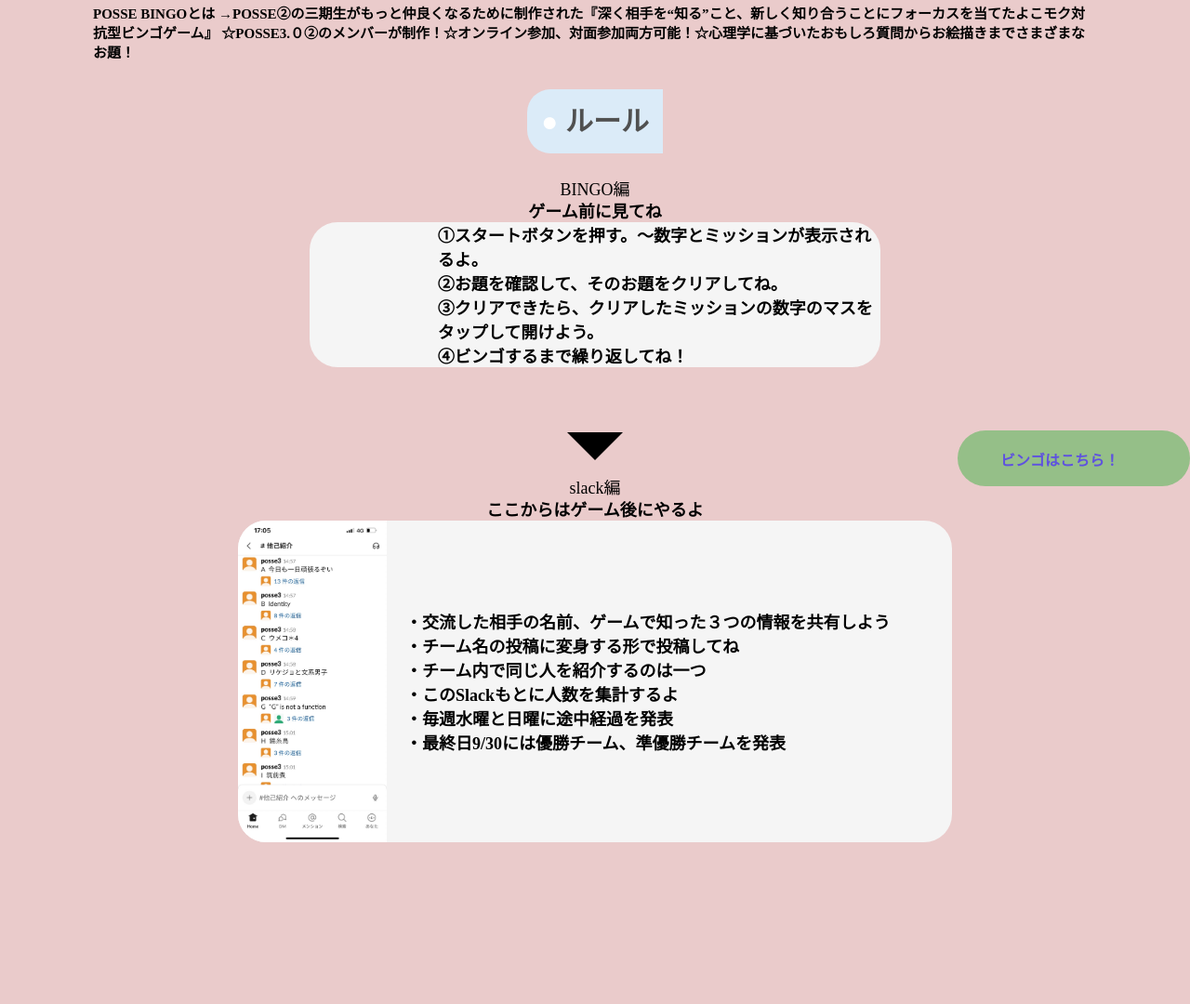
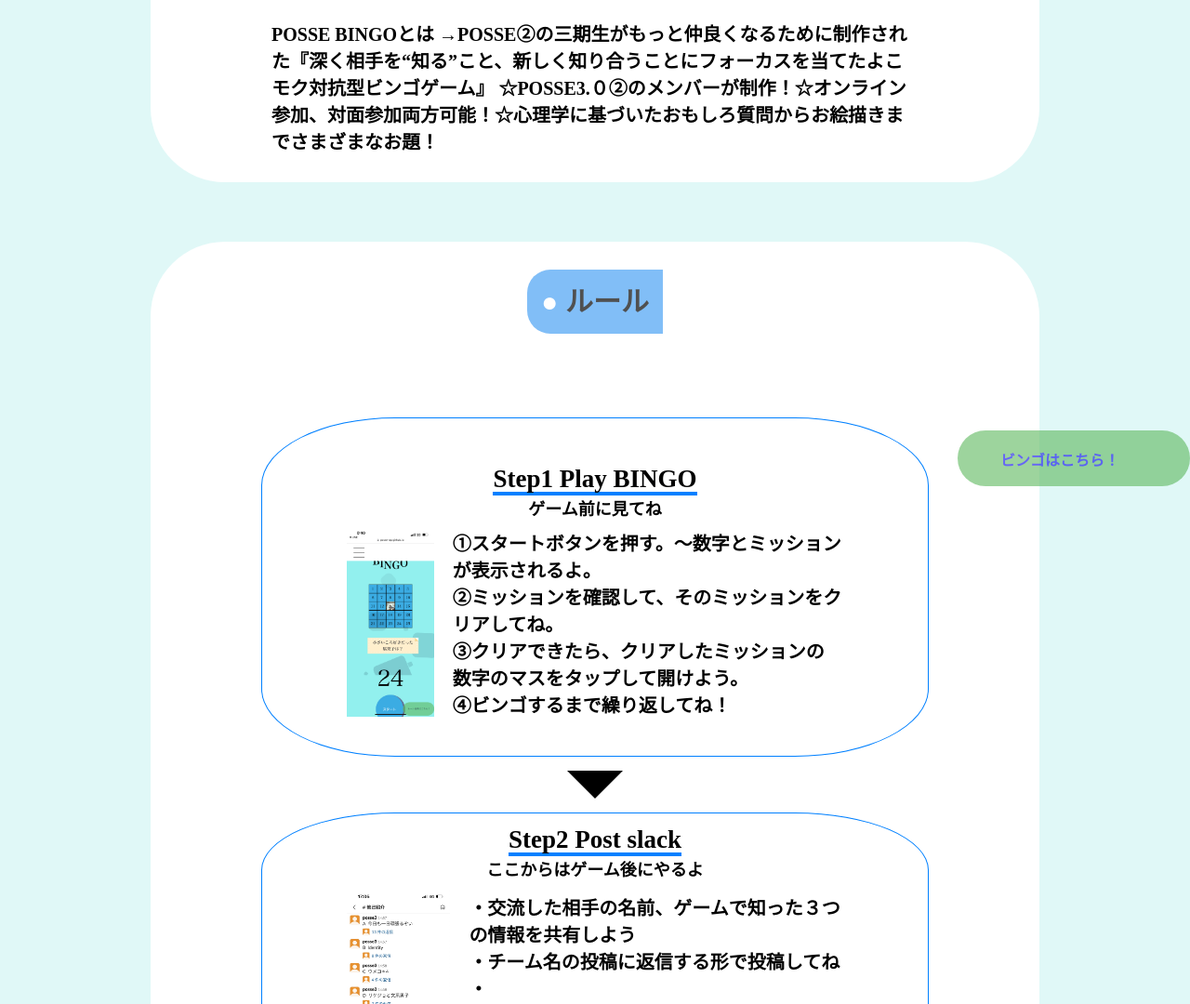
Before and after one commit to posse-ap/posse2-hackathon-202209-team3G, a plain HTML site: page toppage/toppage.html in a window 1280 px wide. Shown: the part 272-1352 px from the top of the page at 93% size. Before the commit the page ends 1178 px from the top, so only its background shows below. Drawn offline with nearby package versions, Linux system fonts and the light colour scheme; a script that the page names is missing.

Commit message:
top page装飾完了

```diff
--- a/toppage/toppage.css
+++ b/toppage/toppage.css
@@ -200,17 +200,17 @@ margin:0 5px;
 .bingoDiscription-title{
   text-align: center;
 }
-.title ,.ruleTitle{
+.title{
   color: #505050;/*文字色*/
   padding: 0.5em;/*文字周りの余白*/
   display: inline-block;/*おまじない*/
   line-height: 1.3;/*行高*/
-  background: #dbebf8;/*背景色*/
+  background: #81bef7;/*背景色*/
   vertical-align: middle;
   border-radius: 25px 0px 0px 25px;/*左側の角を丸く*/
-  margin-top:30px;
+  /* margin-top:30px; */
   margin-bottom:30px;
-  font-size:50px;
+  font-size:30px;
   font-weight:bold;
 }
 .title:before ,.ruleTitle:before{
@@ -218,8 +218,18 @@ margin:0 5px;
   color: white;
   margin-right: 8px;
 }
+.bingoDiscription, .ruleContainer{
+  background-color: #fff;
+  border-radius: 80px;
+  width: 70%;
+  margin: 5% auto;
+  padding: 30px ;
+  text-align: center;
+}
+
+
 .bingoDiscription-title p{
-  font-size:15px;
+  font-size:20px;
   text-align: left;
   padding-left: 100px;
   padding-right:100px;
@@ -231,15 +241,24 @@ margin:0 5px;
   font-weight: bold;
   font-size:30px;
 }
+.q, .b{
+  padding: 20px;
+  margin: 3% 10%;
+}
 .q{
-  text-align: center;
+  margin: -5% 10% ;
+}
+
+
+
+
+.ruleDescriptionContainer{
+  background-color: #fff;
   width: 80%;
-  padding:0 60px;
-  margin:0 auto;
-  padding-bottom: 100px;
-}
-.ruleContainer{
-  text-align: center;
+  border-radius: 20%;
+  margin: 60px auto;
+  padding: 50;
+  border: 1px solid #0080ff;
 }
 .s{
   width:100%;
@@ -255,35 +274,40 @@ margin:0 5px;
   height:170px;
   padding-right: 20px;
 }
+.i h3{
+  display: inline-block;
+  text-align: center;
+  font-weight: 600;
+  font-size: 1.5em;
+  border-bottom:  solid 4px #0080ff;
+  /* color:#0080ff; */
+}
 .i{
-  text-align: center;
+  margin: 10px;
 }
 body{
   padding:0,50px;
-  background-color:#eacbcb;
+  background-color:#e0f8f7;
 }
 
 ul li{
   text-align: left;
 }
 
-.bingoWrapper{
-  background-color:whitesmoke;
-  border-radius:30px;
-  width:60%;
-}
-.b::before{
+
+.q::before{
   content: "";
   width: 0;
   height: 0;
   border-left: 30px solid transparent;
   border-right: 30px solid transparent;
   border-top: 30px solid black;
-
 }
 
 .ruleText{
   align-self: center;
+  font-size: 20px;
+
 }
 .s{
   border-radius:30px 0 0 30px;
--- a/toppage/toppage.html
+++ b/toppage/toppage.html
@@ -48,30 +48,33 @@
         </div>
       </article>
       <article class="ruleContainer">
-        <h2 class="ruleTitle">ルール</h2>
+        <h2 class="title">ルール</h2>
         <div class="ruleWrapper">
-          <div class="q">
+          <div class="ruleDescriptionContainer">
+          <div class="b">
             <div class="i">
-              <h3>BINGO編</h3>
+              <h3> Step1 Play BINGO </h3>
               <p>ゲーム前に見てね</p>
             </div>
           <div class="bingoWrapper">
             <div class="bingoImg">
-              <img src="" alt="">
+              <img src="./98DF1E15-E937-4DF5-A74B-1AA99054BEA3.png" alt="">
             </div>
             <div class="ruleText">
               <ul>
                 <li>①スタートボタンを押す。〜数字とミッションが表示されるよ。</li>
-                <li>②お題を確認して、そのお題をクリアしてね。</li>
+                <li>②ミッションを確認して、そのミッションをクリアしてね。</li>
                 <li>③クリアできたら、クリアしたミッションの数字のマスをタップして開けよう。</li>
                 <li>④ビンゴするまで繰り返してね！</li>
               </ul>
             </div>
           </div>
           </div>
-          <div class="b">
+        </div>
+        <div class="ruleDescriptionContainer">
+          <div class="q">
             <div class="i">
-              <h3>slack編</h3>
+              <h3> Step2 Post slack </h3>
               <p>ここからはゲーム後にやるよ</p>
             </div>
             <div class="bingoWrapper">
@@ -81,8 +84,8 @@
               <div class="ruleText">
                 <ul>
                   <li>・交流した相手の名前、ゲームで知った３つの情報を共有しよう</li>
-                  <li>・チーム名の投稿に変身する形で投稿してね</li>
-                  <li>・チーム内で同じ人を紹介するのは一つ</li>
+                  <li>・チーム名の投稿に返信する形で投稿してね</li>
+                  <li>・</li>
                   <li>・このSlackもとに人数を集計するよ</li>
                   <li>・毎週水曜と日曜に途中経過を発表</li>
                   <li>・最終日9/30には優勝チーム、準優勝チームを発表</li>
@@ -91,6 +94,7 @@
             </div>
           </div>
         </div>
+      </div>
       </div>
 
 
```
Also changed, not shown: toppage/98DF1E15-E937-4DF5-A74B-1AA99054BEA3.png (added).
